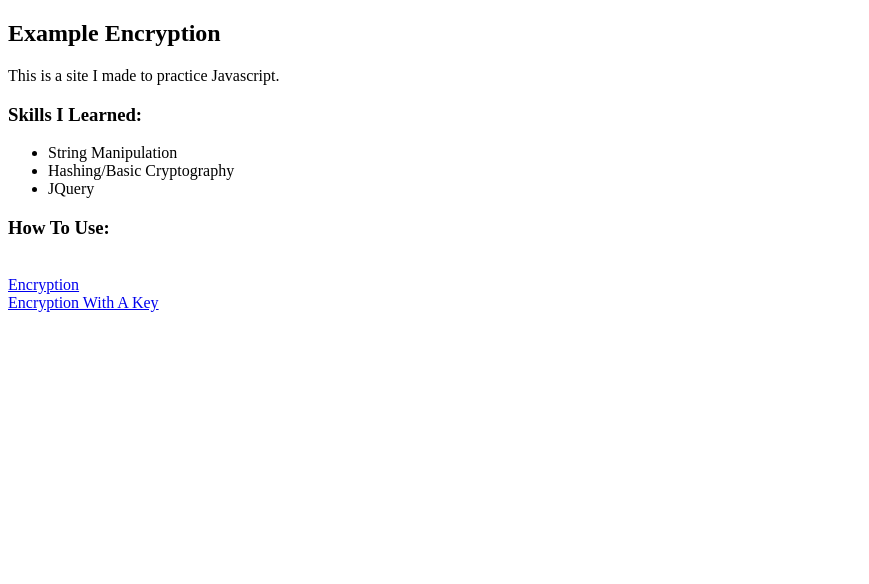
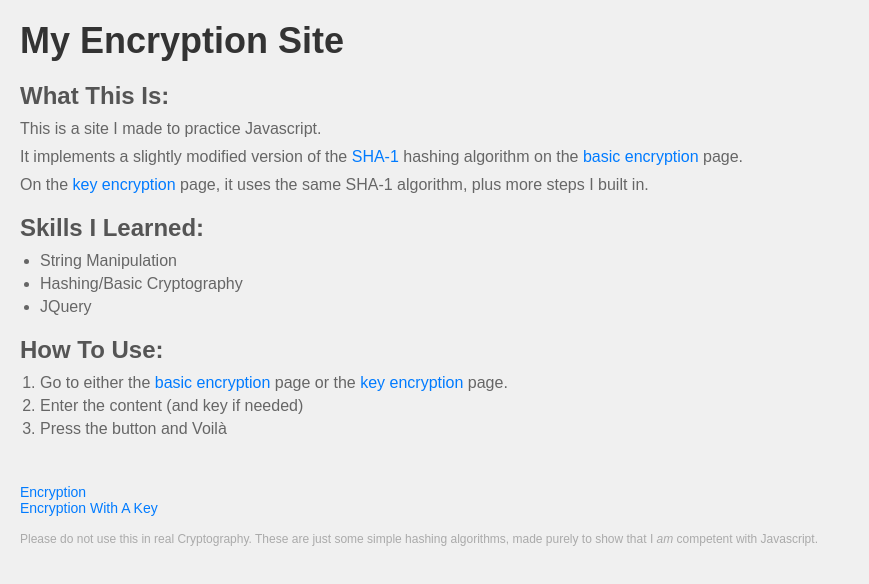
Before and after one commit to Brodie969/Encrypt, a plain HTML site: page index.html in a window 1280 px wide. Shown: the whole page, without its empty margins (0-869 px from the left). Drawn offline with Linux system fonts and the light colour scheme.

Commit message:
FINISHED, BABY!!!
Finally we done

```diff
--- a/index.html
+++ b/index.html
@@ -7,8 +7,11 @@
         <link rel="stylesheet" href="styles.css">
     </head>
     <body>
-        <h2>Example Encryption</h2>
+        <h2>My Encryption Site</h2>
+        <h3>What This Is:</h3>
         <p>This is a site I made to practice Javascript.</p>
+        <p>It implements a slightly modified version of the <a href="https://en.wikipedia.org/wiki/SHA-1">SHA-1</a> hashing algorithm on the <a href="/encrypt">basic encryption</a> page.</p>
+        <p>On the <a href="/key-encrypt">key encryption</a> page, it uses the same SHA-1 algorithm, plus more steps I built in.</p>
         <h3>Skills I Learned:</h3>
         <ul>
             <li>String Manipulation</li>
@@ -16,9 +19,16 @@
             <li>JQuery</li>
         </ul>
         <h3>How To Use:</h3>
+        <ol>
+            <li>Go to either the <a href="/encrypt">basic encryption</a> page or the <a href="/key-encrypt">key encryption</a> page.</li>
+            <li>Enter the content (and key if needed)</li>
+            <li>Press the button and Voilà</li>
+        </ol>
         <footer>
             <br><a href="/encrypt">Encryption</a>
             <br><a href="/key-encrypt/">Encryption With A Key</a>
+            <br><br>
+            <sup>Please do not use this in real Cryptography. These are just some simple hashing algorithms, made purely to show that I <em>am</em> competent with Javascript.</sup>
         </footer>
     </body>
 </html>
--- a/styles.css
+++ b/styles.css
@@ -0,0 +1,85 @@
+/* Reset some default styles */
+body, h2, h3, p, ul, ol, li {
+    margin: 0;
+    padding: 0;
+}
+
+/* Set a background color and font for the entire page */
+body {
+    background-color: #f0f0f0; /* You can change this color to your preference */
+    font-family: Arial, sans-serif; /* You can change the font family */
+    padding: 20px;
+}
+
+/* Style the header section */
+h2 {
+    font-size: 36px;
+    color: #333; /* You can change this color */
+}
+
+/* Style the subheadings */
+h3 {
+    font-size: 24px;
+    color: #555; /* You can change this color */
+    margin-top: 20px;
+}
+
+/* Style the paragraphs */
+p {
+    font-size: 16px;
+    color: #666; /* You can change this color */
+    margin-top: 10px;
+}
+
+/* Style the links */
+a {
+    color: #007bff; /* You can change this color */
+    text-decoration: none;
+}
+
+a:hover {
+    text-decoration: underline;
+}
+
+/* Style the unordered and ordered lists */
+ul, ol {
+    font-size: 16px;
+    color: #666; /* You can change this color */
+    margin-top: 10px;
+    margin-left: 20px;
+}
+
+/* Style the list items */
+li {
+    margin-bottom: 5px;
+}
+
+/* Style the footer section */
+footer {
+    margin-top: 30px;
+    font-size: 14px;
+    color: #888; /* You can change this color */
+}
+
+/* Style the superscript */
+sup {
+    font-size: 12px;
+    color: #aaa; /* You can change this color */
+}
+
+/* Style the links in the footer */
+footer a {
+    color: #007bff; /* You can change this color */
+    text-decoration: none;
+    margin-right: 10px;
+}
+
+footer a:hover {
+    text-decoration: underline;
+}
+
+@media (orientation: portrait) {
+  body {
+    font-size: 250%;
+  }
+}
```
